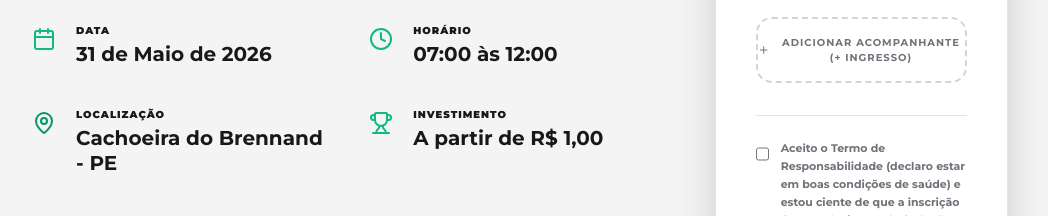
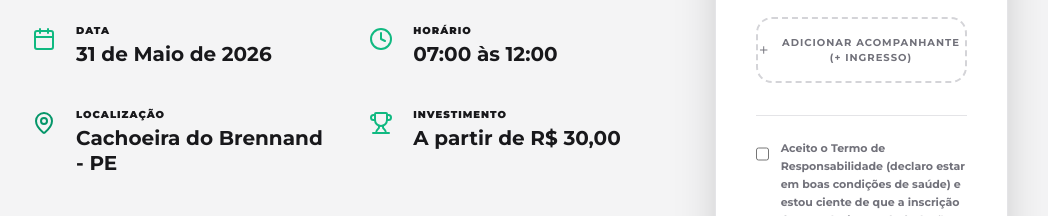
Before and after one commit to wevertonmoura/trilha_brennar, a React (Vite) app: page / in a window 1280 px wide. Shown: the part 1340-1556 px from the top of the page, without its empty margins (120-1168 px from the left). Built offline with nearby package versions, Linux system fonts and the light colour scheme.

Commit message:
ajuste final de seguranca das chaves

```diff
--- a/src/App.tsx
+++ b/src/App.tsx
@@ -33,8 +33,8 @@ const TrilhaBrennand = () => {
 
   // === VALORES E CASADINHA ===
   // === VALORES E CASADINHA ===
-  const valorIndividual = 1; // ⚠️ VALOR DE TESTE (Mude para 30 depois)
-  const valorCasadinha = 2;  // ⚠️ VALOR DE TESTE (Mude para 50 depois)
+  const valorIndividual = 30;
+  const valorCasadinha = 50;
   const taxaPix = 0.50;
   const calcularValorBase = (qtd: number) => {
     const pares = Math.floor(qtd / 2);
@@ -254,7 +254,7 @@ const TrilhaBrennand = () => {
         setTempoRestante(900);
       } else {
         console.error("Erro do Mercado Pago:", mpData);
-        throw new Error("CPF inválido ou não autorizado. Verifique os dados e tente com outro número.");
+        throw new Error("CPF inválido ou não autorizado. Verifique os dados e tente novamente.");
       }
     } catch (err: any) {
       console.error(err);
```
